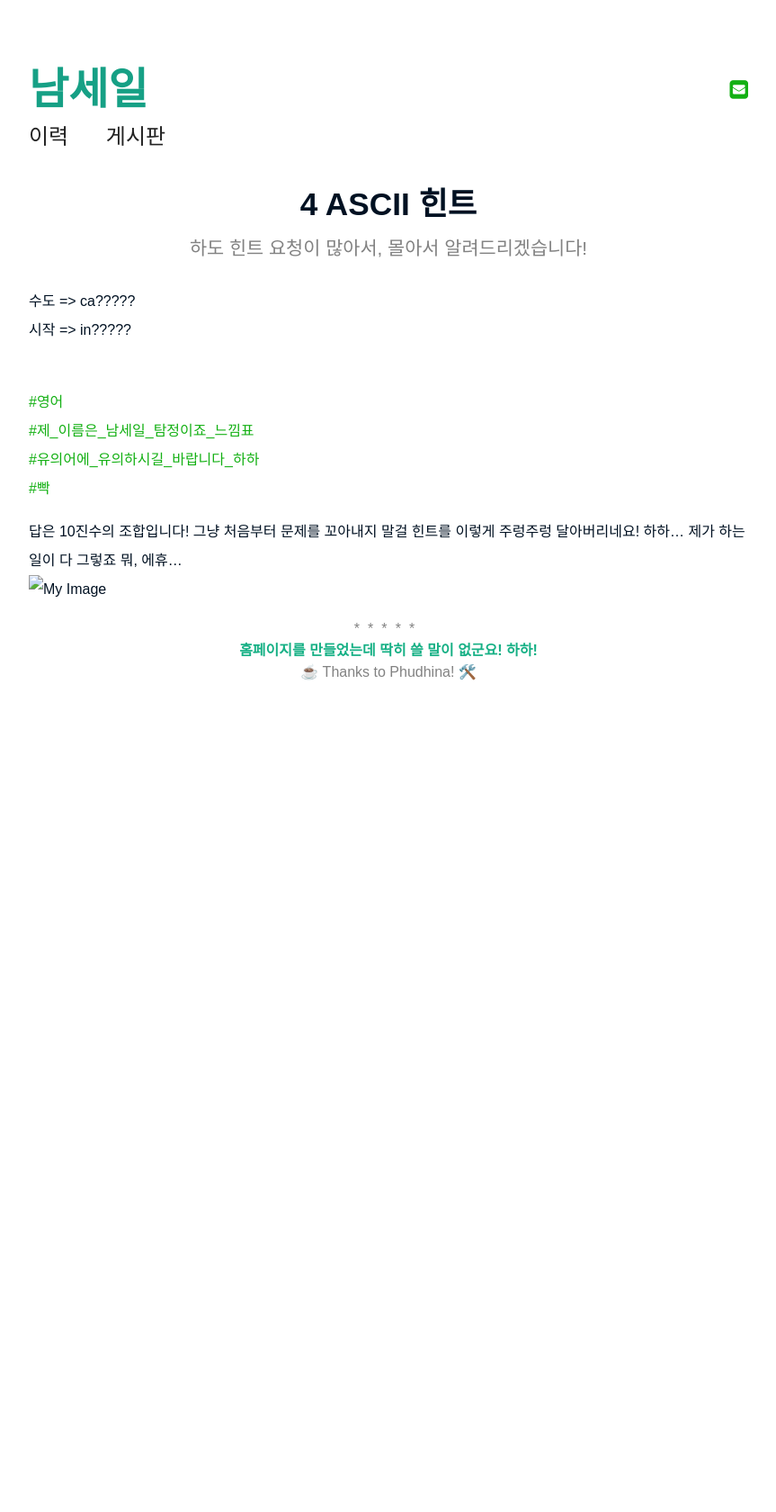
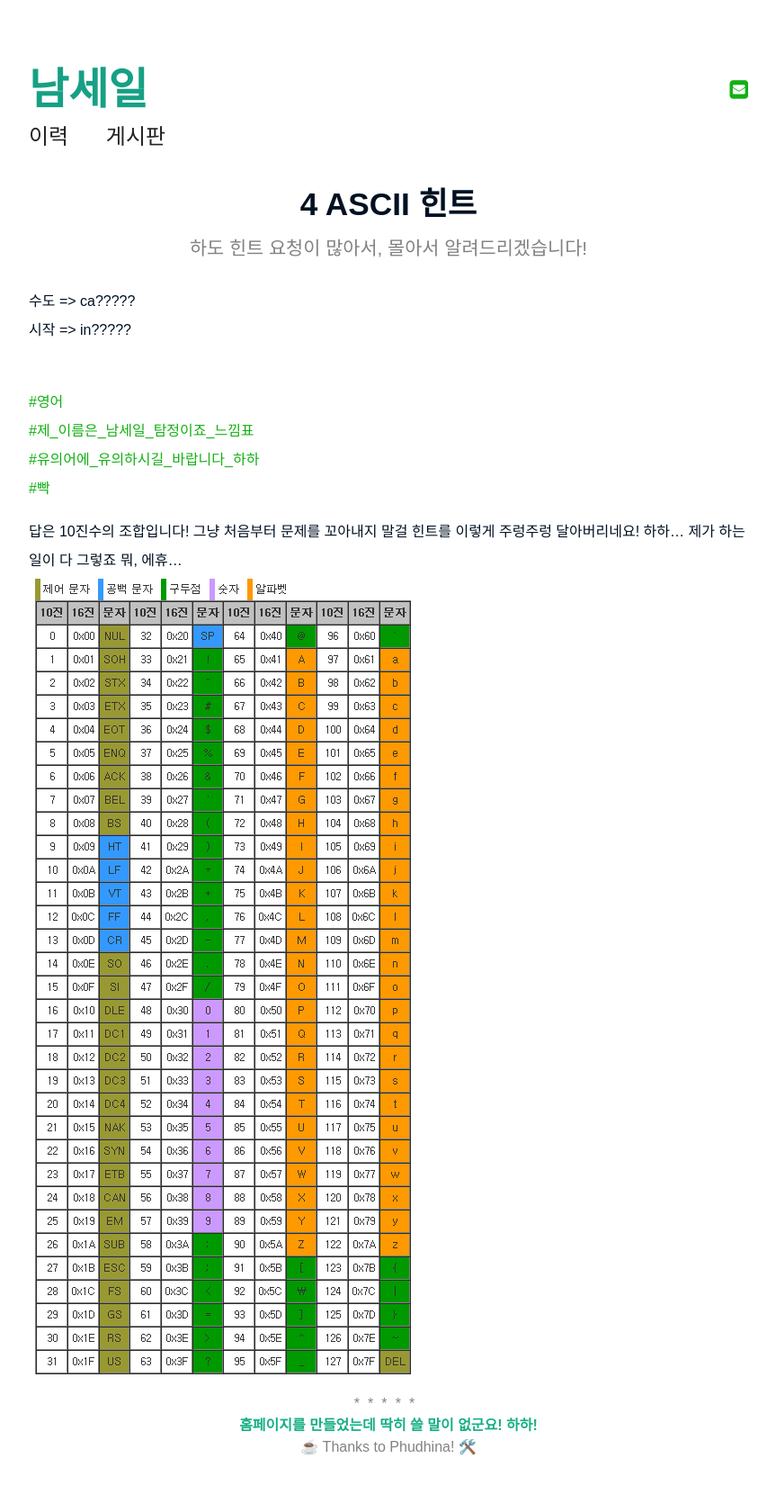
Before and after one commit to seil0224/seil0224.github.io, a Jekyll site: the page built from _posts/2021-07-26-hint4.md, in a window 1280 px wide. Shown: the whole page at 90% size, without its empty margins (208-1071 px from the left). Built offline with Jekyll 4.4.1, drawn with Linux system fonts in a browser that asks for light colours; some web fonts are replaced; before the commit the page ends 900 px from its top, so only the background shows below that.

Commit message:
Update 2021-07-26-hint4.md

```diff
--- a/_posts/2021-07-26-hint4.md
+++ b/_posts/2021-07-26-hint4.md
@@ -18,4 +18,4 @@ categories: ["hint"]
 </p>
 
 답은 10진수의 조합입니다! 그냥 처음부터 문제를 꼬아내지 말걸 힌트를 이렇게 주렁주렁 달아버리네요! 하하... 제가 하는 일이 다 그렇죠 뭐, 에휴...<br>
-<img src="seil0224.github.io/images/ASCII.png" alt="My Image">
+<img src="https://seil0224.github.io/images/ASCII.png">
```
